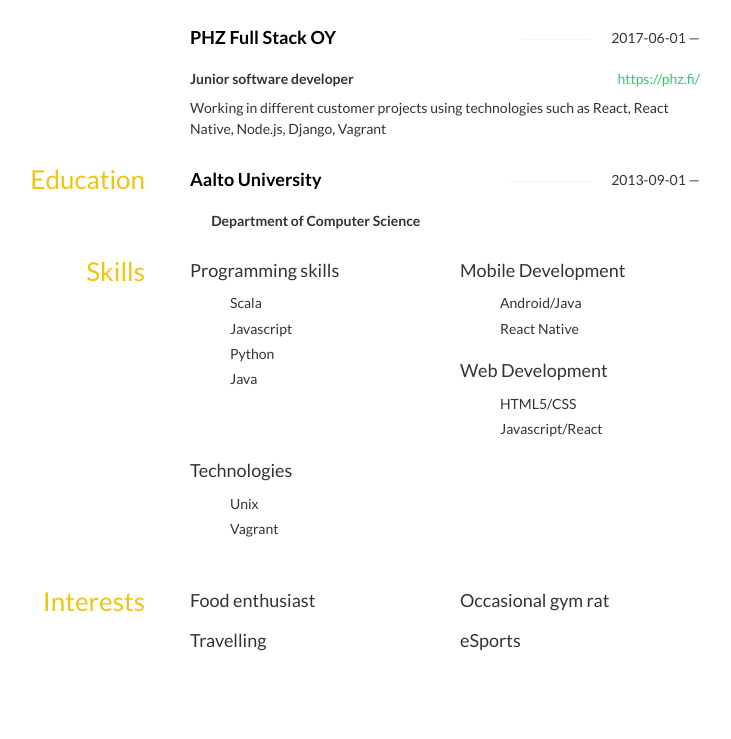
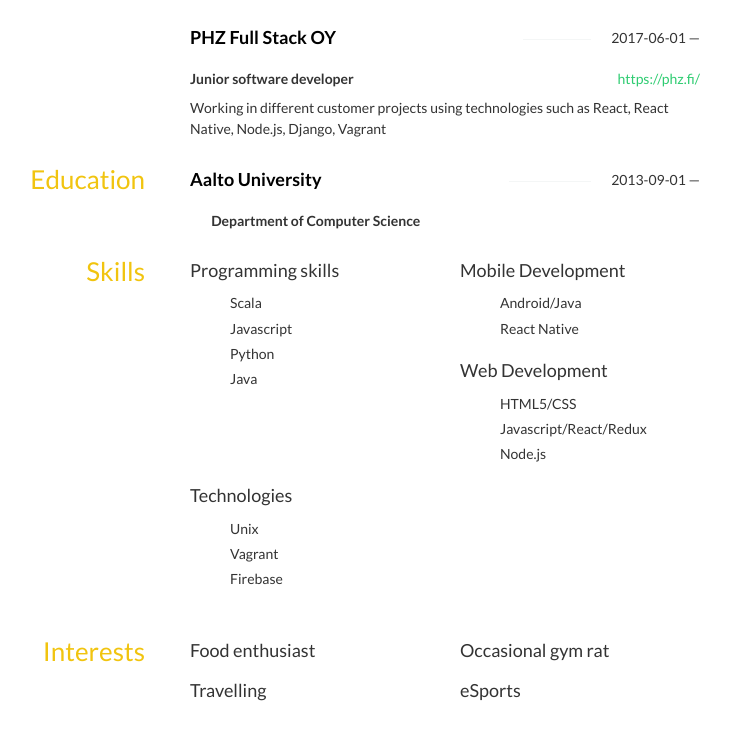
Before and after one commit to timoHaario/timoHaario.github.io, a plain HTML site: page index.html in a window 1280 px wide. Shown: the part 856-1595 px from the top of the page, without its empty margins (285-1016 px from the left). Drawn offline with nearby package versions, Linux system fonts and the light colour scheme; some icons are missing.

Commit message:
updating skills

```diff
--- a/index.html
+++ b/index.html
@@ -375,7 +375,8 @@ h4 span:first-child {
 				</div>
 				<ul class="keywords">
 					<li>HTML5/CSS</li>
-					<li>Javascript/React</li>
+					<li>Javascript/React/Redux</li>
+					<li>Node.js</li>
 				</ul>
 			</div>
 			<div class="col-sm-6">
@@ -385,6 +386,7 @@ h4 span:first-child {
 				<ul class="keywords">
 					<li>Unix</li>
 					<li>Vagrant</li>
+					<li>Firebase</li>
 				</ul>
 			</div>
 			</div>
```
